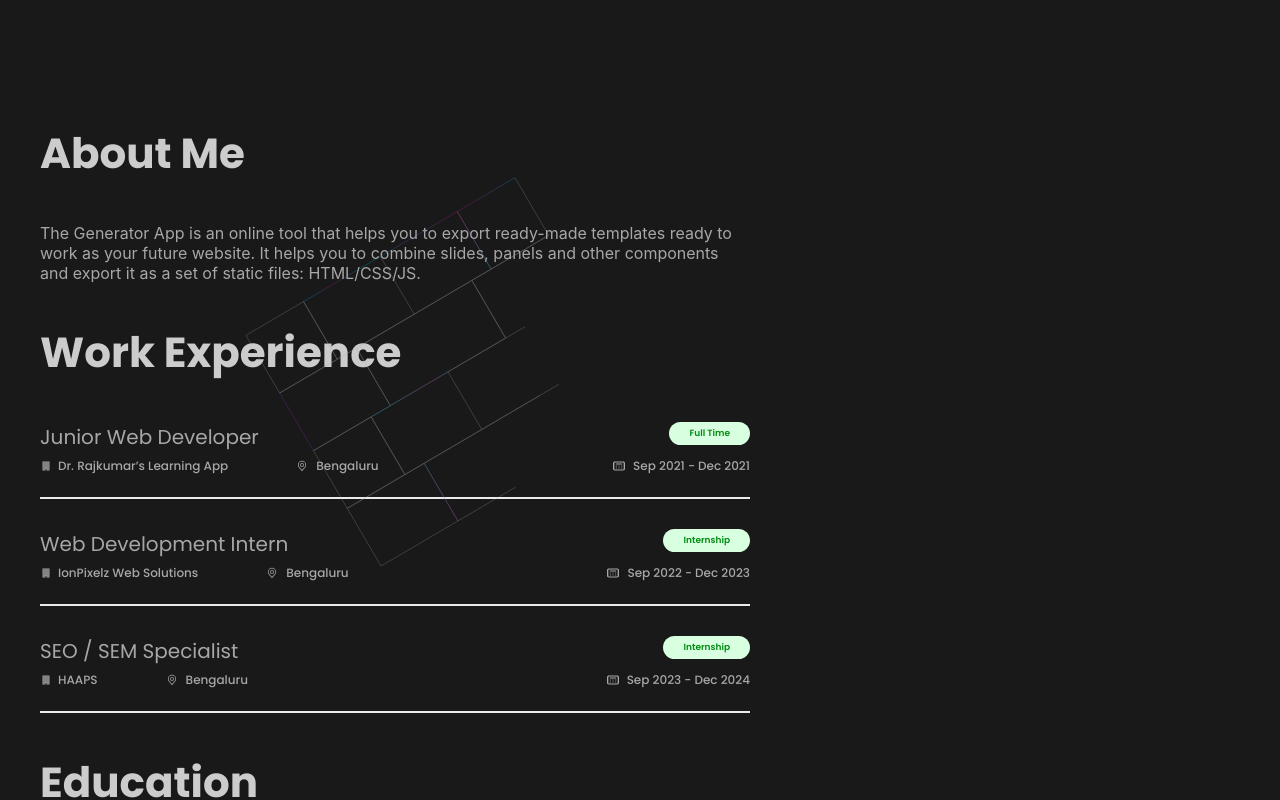
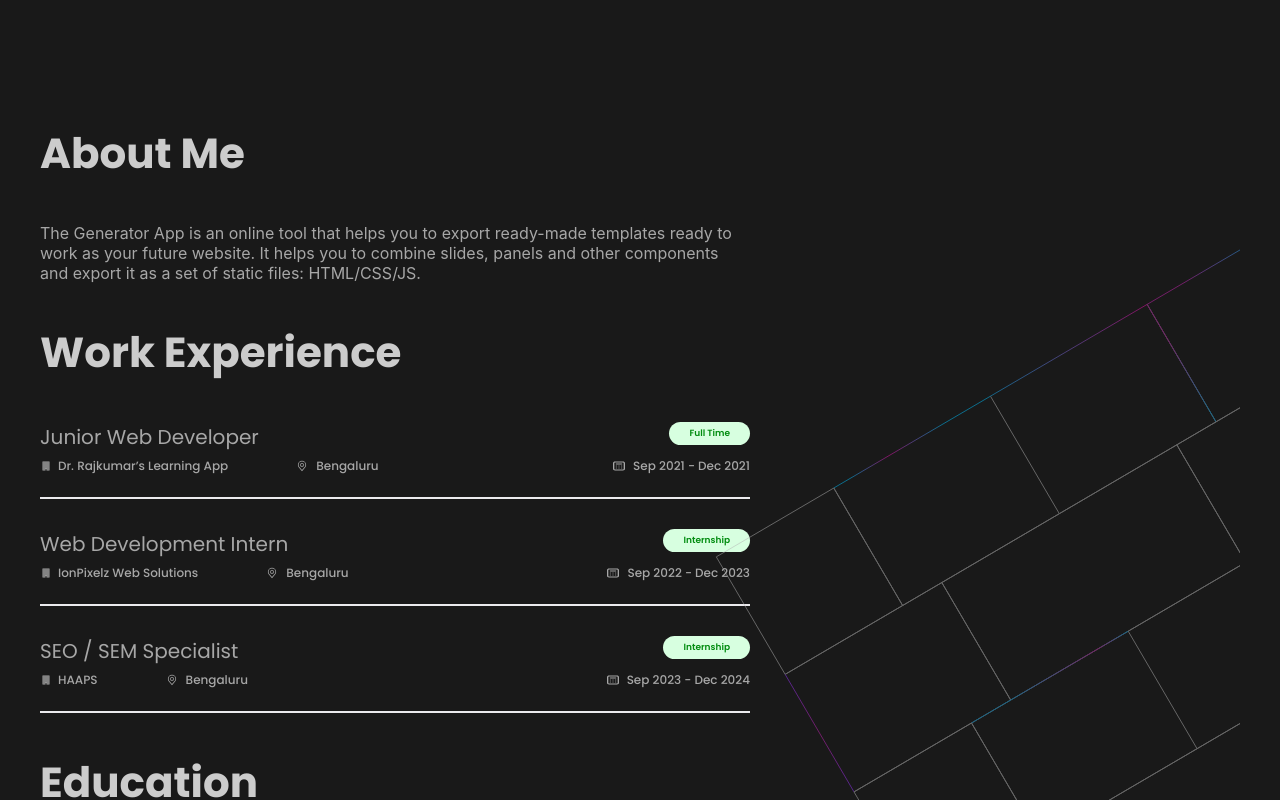
Before and after one commit to yevhenkr/portfolio-third-variant, a React app: page / in a window 1280 px wide. Shown: the part 1020-1820 px from the top of the page. Built offline with nearby package versions, Linux system fonts and the light colour scheme.

Commit message:
refactor

```diff
--- a/src/App.tsx
+++ b/src/App.tsx
@@ -8,6 +8,7 @@ import {Footer} from "./common/components/layout/footer/Footer";
 import React from "react";
 import {myTheme} from "./styles/Theme.styled";
 import Projects from "./common/components/layout/sections/projects/Projects";
+import {AbstractSVG} from "./assets/icons/abstractIcon";
 
 
 function App() {
--- a/src/assets/icons/abstractIcon.tsx
+++ b/src/assets/icons/abstractIcon.tsx
@@ -1,7 +1,7 @@
 import * as React from "react"
 import { SVGProps, memo } from "react"
 const SvgComponent = (props: SVGProps<SVGSVGElement>) => (
-    <svg width="621" height="500" viewBox="0 0 621 1019" fill="none" xmlns="http://www.w3.org/2000/svg">
+    <svg width="621" height="1019" viewBox="0 0 621 1019" fill="none" xmlns="http://www.w3.org/2000/svg">
         <g opacity="0.5">
             <path d="M714.509 231.003L597.003 299.867" stroke="#B2B2B2"/>
             <path d="M645.645 113.497L528.139 182.361" stroke="url(#paint0_linear_15_2063)"/>
--- a/src/common/components/layout/footer/Footer.tsx
+++ b/src/common/components/layout/footer/Footer.tsx
@@ -9,15 +9,15 @@ import {heightMenu, myTheme} from "../../../../styles/Theme.styled";
 export const Footer = () => {
     return (
         <StyledFooter id={'Contact'}>
-            <WrapStyled>
+            <WrapTopFooter>
                 <LogoBlackIcon/>
                 <FlexWrapper display={"flex"} flexDirection={"row"} width={"50%"} align_i={"center"}>
                     <SpanStyled>+91 12345 09876</SpanStyled>
                     <SpanStyled>info@example.com</SpanStyled>
                     <SocialMediaIcons/>
                 </FlexWrapper>
-            </WrapStyled>
-            <StyledWrap >
+            </WrapTopFooter>
+            <WrapBottomFooter >
                 <StyledHeaderMenu height={heightMenu.large}/>
                 <SmallStyled>
                     Designed and built by
@@ -27,15 +27,18 @@ export const Footer = () => {
                     &
                     <Highlight3>&nbsp;Coffee</Highlight3>
                 </SmallStyled>
-            </StyledWrap>
+            </WrapBottomFooter>
         </StyledFooter>
     );
 };
 
-const StyledWrap = styled.div`
+const WrapBottomFooter = styled.div`
     display: flex;
     flex-direction: row;
     justify-content: space-between;
+    @media (max-width: 860px) {
+        justify-content: center;
+    }
     @media (
         max-width: ${myTheme.screen.small}) {
         justify-content: center;
@@ -45,10 +48,16 @@ const StyledWrap = styled.div`
 
 const StyledHeaderMenu = styled(HeaderMenu)`
     margin-left: 10px;
+    @media (max-width: 860px) {
+        padding: 0 20px 0;
+        display: none;
+    }
 `
 const StyledFooter = styled.footer`
     display: flex;
     flex-direction: column;
+    padding-left: 10px;
+    padding-right: 10px;
 `
 
 const SmallStyled = styled.small`
@@ -61,7 +70,7 @@ const SmallStyled = styled.small`
     }
 `
 
-const WrapStyled = styled.div`
+const WrapTopFooter = styled.div`
     display: flex;
     flex-direction: row;
     justify-content: space-between;
--- a/src/common/components/layout/sections/about/About.tsx
+++ b/src/common/components/layout/sections/about/About.tsx
@@ -15,13 +15,27 @@ export const About = () => {
                     a set of static files: HTML/CSS/JS.</AboutText>
                 <Experience/>
                 <Education/>
+                <AbstractImg>
+                    <AbstractSVG />
+                </AbstractImg>
             </LeftSide>
-            <AbstractImg>
-                <AbstractSVG />
-            </AbstractImg>
         </AboutSection>
     );
 };
+
+const AbstractImg = styled.div`
+    position: absolute;
+    max-width: 834px;
+    right: 0;
+    margin-bottom: 38px;
+    @media (max-width: ${myTheme.screen.small}) {
+            top: 400px;
+            max-width: 382px;
+            right: 0;
+            overflow: hidden;
+            object-fit: cover;
+    }
+`
 
 const LeftSide = styled.div`
     display: flex;
@@ -62,17 +76,3 @@ const AboutText = styled.p`
         margin-bottom: 20px;
     }
 `
-
-const AbstractImg = styled.div`
-    position: absolute;
-    max-width: 834px;
-    //right: -230px;
-    margin-bottom: 38px;
-    @media (max-width: ${myTheme.screen.small}) {
-        top: 0;
-        max-width: 382px;
-        left: 0;
-        overflow: hidden;
-        object-fit: cover;
-    }
-`
```
